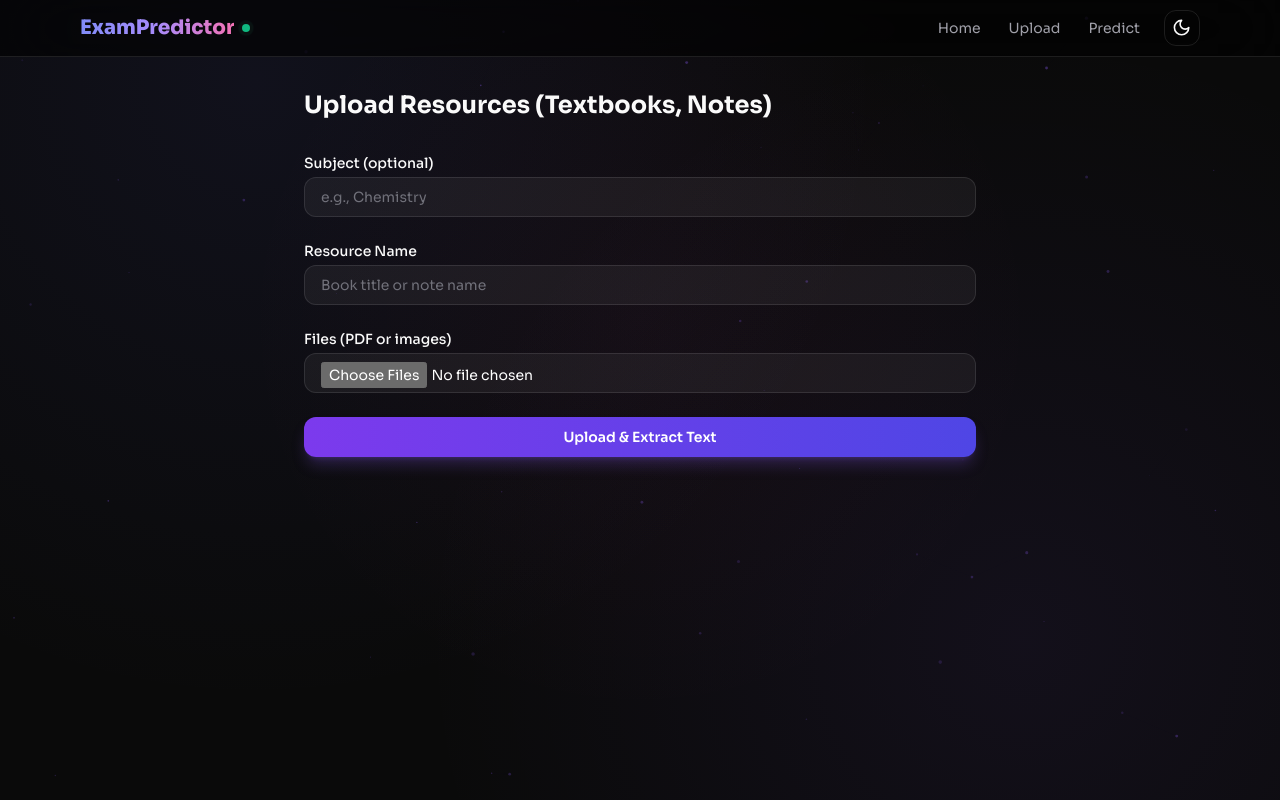
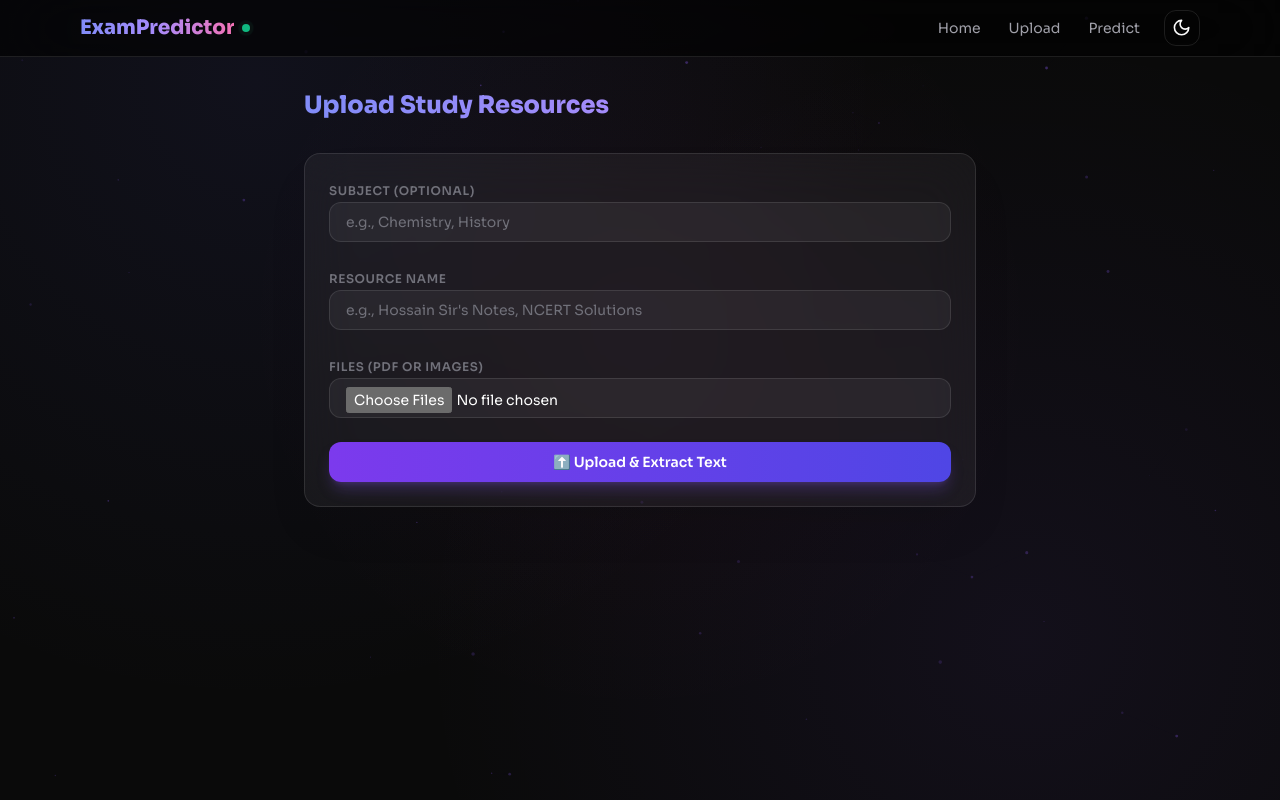
Before and after one commit to Rahat0764/QuestionPredictor, a Next.js app: page /upload/resources in a window 1280 px wide. Built offline with nearby package versions, Linux system fonts and the light colour scheme; no server answers.

Commit message:
Update page.tsx

```diff
--- a/app/upload/resources/page.tsx
+++ b/app/upload/resources/page.tsx
@@ -5,17 +5,13 @@ import { Input } from "@/components/ui/input"
 import { uploadResource } from "@/app/actions/uploadResource"
 import type { UploadState } from "@/lib/types"
 
-const initialState: UploadState = {
-  success: false,
-  error: "",
-  results: null,
-}
+const initialState: UploadState = { success: false, error: "", results: null }
 
 function SubmitButton() {
   const { pending } = useFormStatus()
   return (
-    <Button type="submit" className="w-full" disabled={pending}>
-      {pending ? "Uploading..." : "Upload & Extract Text"}
+    <Button type="submit" className="w-full btn-premium" disabled={pending}>
+      {pending ? "Uploading..." : "⬆️ Upload & Extract Text"}
     </Button>
   )
 }
@@ -25,33 +21,24 @@ export default function UploadResources() {
 
   return (
     <div className="max-w-2xl mx-auto space-y-8">
-      <h2 className="text-2xl font-bold">Upload Resources (Textbooks, Notes)</h2>
-      <form action={formAction} className="space-y-6">
+      <h2 className="text-2xl font-extrabold gradient-text">Upload Study Resources</h2>
+      <form action={formAction} className="glass p-6 space-y-6">
         <div>
-          <label className="block text-sm font-medium mb-1">Subject (optional)</label>
-          <Input type="text" name="subject" placeholder="e.g., Chemistry" />
+          <label className="text-xs font-semibold uppercase tracking-wider text-zinc-500">Subject (optional)</label>
+          <Input type="text" name="subject" placeholder="e.g., Chemistry, History" />
         </div>
         <div>
-          <label className="block text-sm font-medium mb-1">Resource Name</label>
-          <Input type="text" name="name" placeholder="Book title or note name" required />
+          <label className="text-xs font-semibold uppercase tracking-wider text-zinc-500">Resource Name</label>
+          <Input type="text" name="name" placeholder="e.g., Hossain Sir's Notes, NCERT Solutions" required />
         </div>
         <div>
-          <label className="block text-sm font-medium mb-1">Files (PDF or images)</label>
+          <label className="text-xs font-semibold uppercase tracking-wider text-zinc-500">Files (PDF or images)</label>
           <Input type="file" name="files" multiple accept="image/*,.pdf" required />
         </div>
         <SubmitButton />
+        {state.error && <div className="p-3 bg-rose-500/10 border border-rose-500/20 rounded-lg text-rose-400 text-sm">{state.error}</div>}
+        {state.success && state.results && <div className="p-3 bg-emerald-500/10 border border-emerald-500/20 rounded-lg text-emerald-400 text-sm">✅ Uploaded {state.results.length} resource(s)</div>}
       </form>
-
-      {state.error && (
-        <div className="p-3 bg-red-50 dark:bg-red-900/20 text-red-600 dark:text-red-400 rounded-md text-sm">
-          {state.error}
-        </div>
-      )}
-      {state.success && state.results && (
-        <div className="p-3 bg-green-50 dark:bg-green-900/20 text-green-700 dark:text-green-400 rounded-md text-sm">
-          Successfully uploaded {state.results.length} resource(s)!
-        </div>
-      )}
     </div>
   )
 }
```
